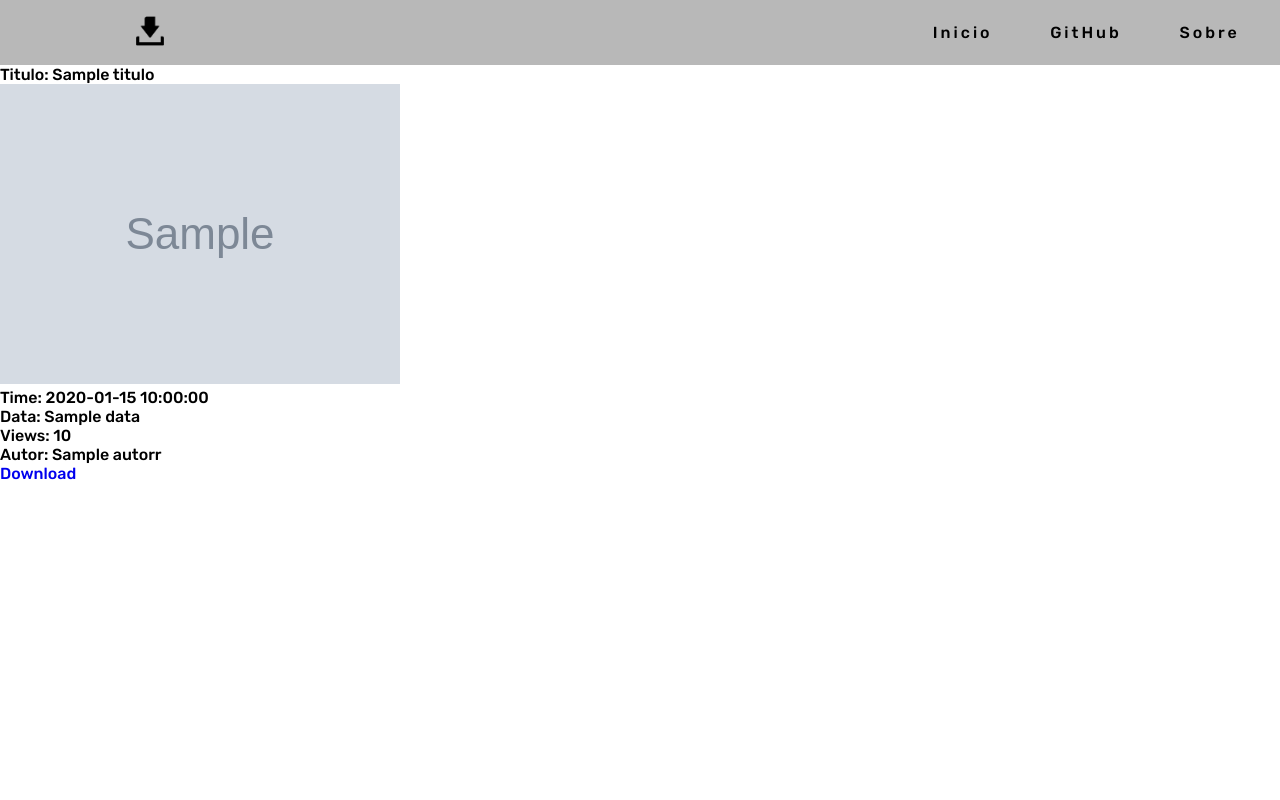
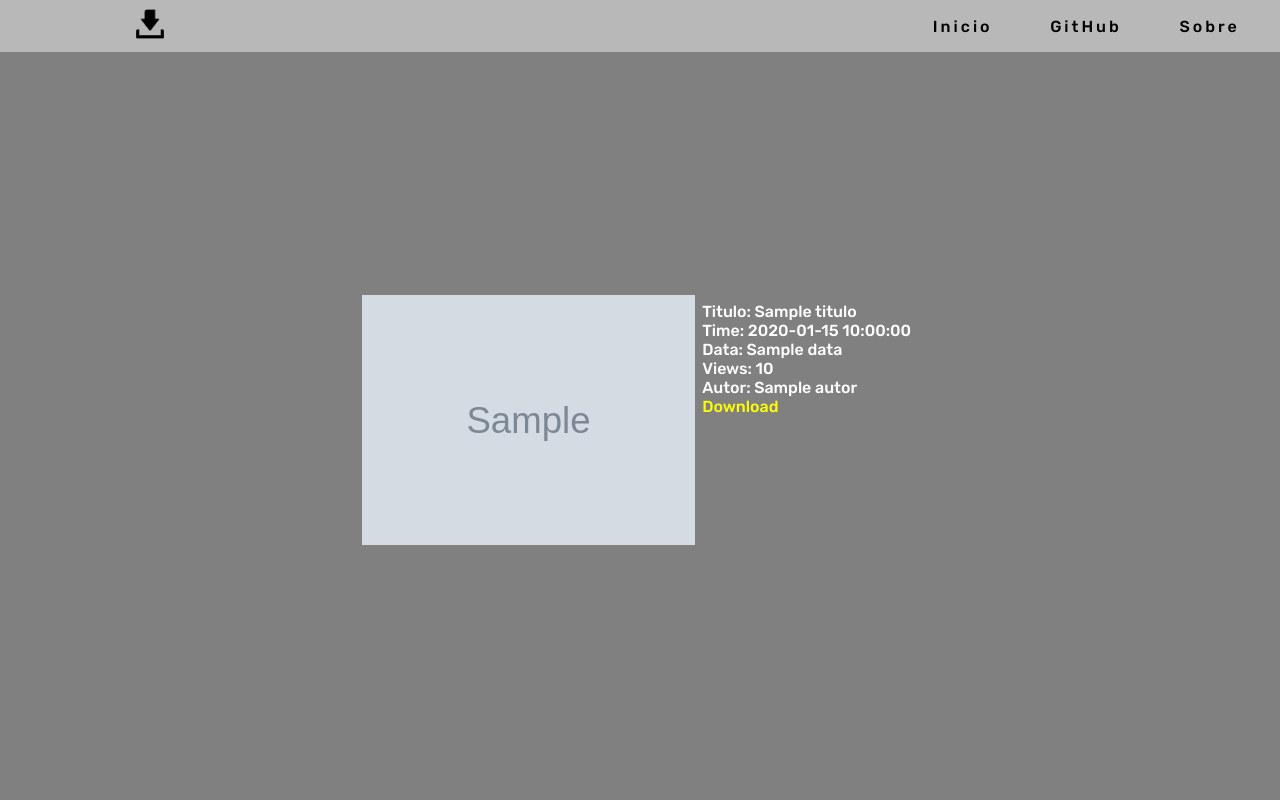
Before and after one commit to feiticeiro-tec/DownTube, a Flask app: template templates/download.html in a window 1280 px wide. Run offline with Flask 2, Linux system fonts and the light colour scheme; the template is opened without the code that fills it: most values are stand-ins (such as "Sample title", 1, 10 or a date in 2020); grey boxes marked "Sample" are stand-in pictures.

Commit message:
style download

```diff
--- a/static/css/base.css
+++ b/static/css/base.css
@@ -17,7 +17,7 @@ html,body{
 
 .header{
     background-color: rgb(184, 184, 184);
-    height: 65px;
+    height: 52px;
 }
 
 .header-main{
@@ -26,7 +26,7 @@ html,body{
     justify-content: space-around;
     align-items: center;
     gap: 10%;
-    height: 65px;
+    height: inherit;
 }
 
 .header-menu{
--- a/static/css/download.css
+++ b/static/css/download.css
@@ -0,0 +1,23 @@
+html{
+
+    background-color: gray;
+}
+#card-video{
+    width: fit-content;
+    margin: auto;
+    display: flex;
+}
+#card-video img{
+    height: 250px;
+}
+#card-video > div{
+    padding: 7px;
+    color:white;
+}
+#card-video > div a{
+    color:yellow;
+}
+main{
+    height: calc(100% - 65px);
+    display: flex;
+}
--- a/static/css/index.css
+++ b/static/css/index.css
@@ -1,7 +1,9 @@
+html{
+    background-image: -webkit-radial-gradient(white,#4a4a4a);
+}
 main{
     height: calc(100% - 65px);
     display: flex;
-    background-image: -webkit-radial-gradient(white,#4a4a4a);
 }
 .download{
     text-align: center;
--- a/templates/download.html
+++ b/templates/download.html
@@ -17,13 +17,20 @@
     {{views}}
     {{autor}}
     -->
-    <p>Titulo: {{titulo}}</p>
-    <img src="{{thumbnail}}" alt="">
-    <p>Time: {{time}}</p>
-    <p>Data: {{data}}</p>
-    <p>Views: {{views}}</p>
-    <p>Autor: {{autor}}r</p>
-    <a href="{{url_file}}" download>Download</a>
+    <main>
+        <div id="card-video">
+
+            <img src="{{thumbnail}}" alt="">
+            <div>
+                <p>Titulo: {{titulo}}</p>
+                <p>Time: {{time}}</p>
+                <p>Data: {{data}}</p>
+                <p>Views: {{views}}</p>
+                <p>Autor: {{autor}}</p>
+                <a href="{{url_file}}" download>Download</a>
+            </div>
+        </div>
+    </main>
 
 {% endblock %}
 
```
